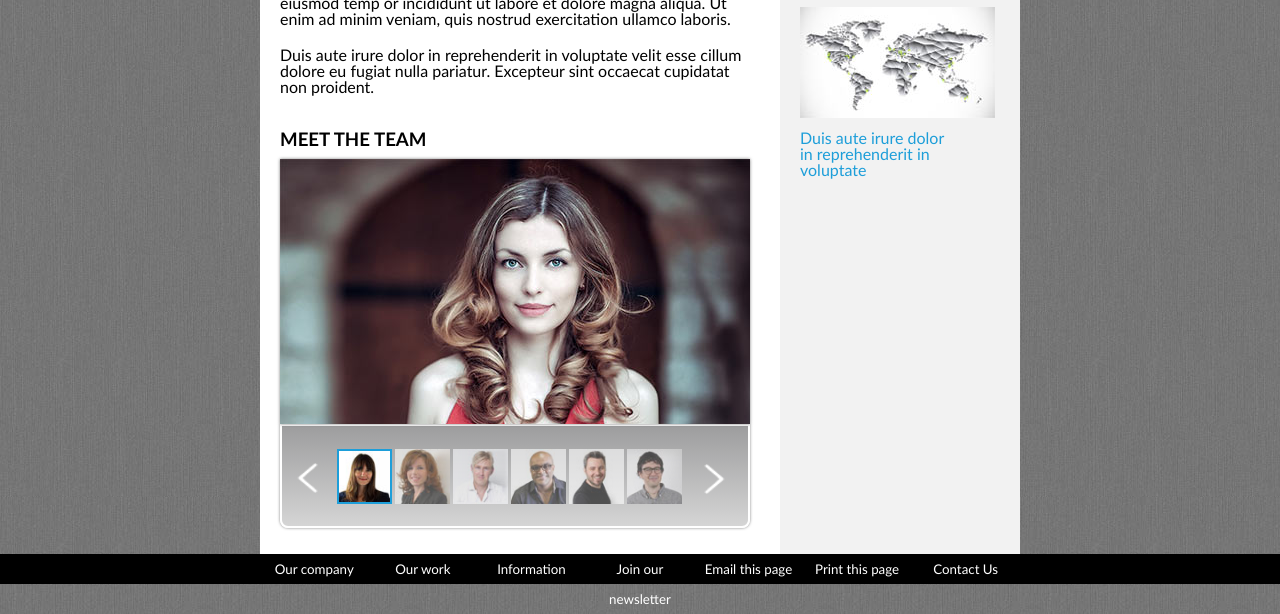
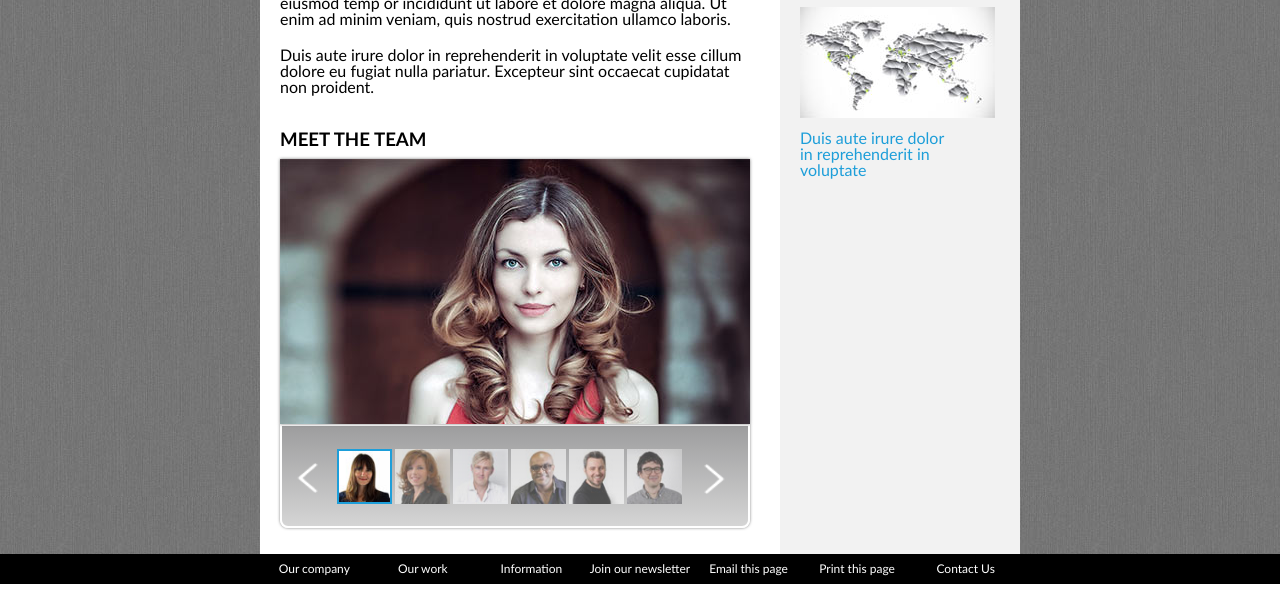
Before and after one commit to madecki/possible, a website: page index.html in a window 1280 px wide. Shown: the part 243-857 px from the top of the page. After the commit the page ends 827 px from the top, so only its background shows below. Drawn offline with Linux system fonts and the light colour scheme.

Commit message:
small css fix

```diff
--- a/css/sass/main.scss
+++ b/css/sass/main.scss
@@ -171,7 +171,7 @@ footer {
         width: 760px;
         margin: 0 auto;
         span {
-            font-size: 10pt;
+            font-size: 9pt;
             text-align: center;
             width: 14.2857%;
             display: block;
```
Also changed, not shown: css/main.css.
